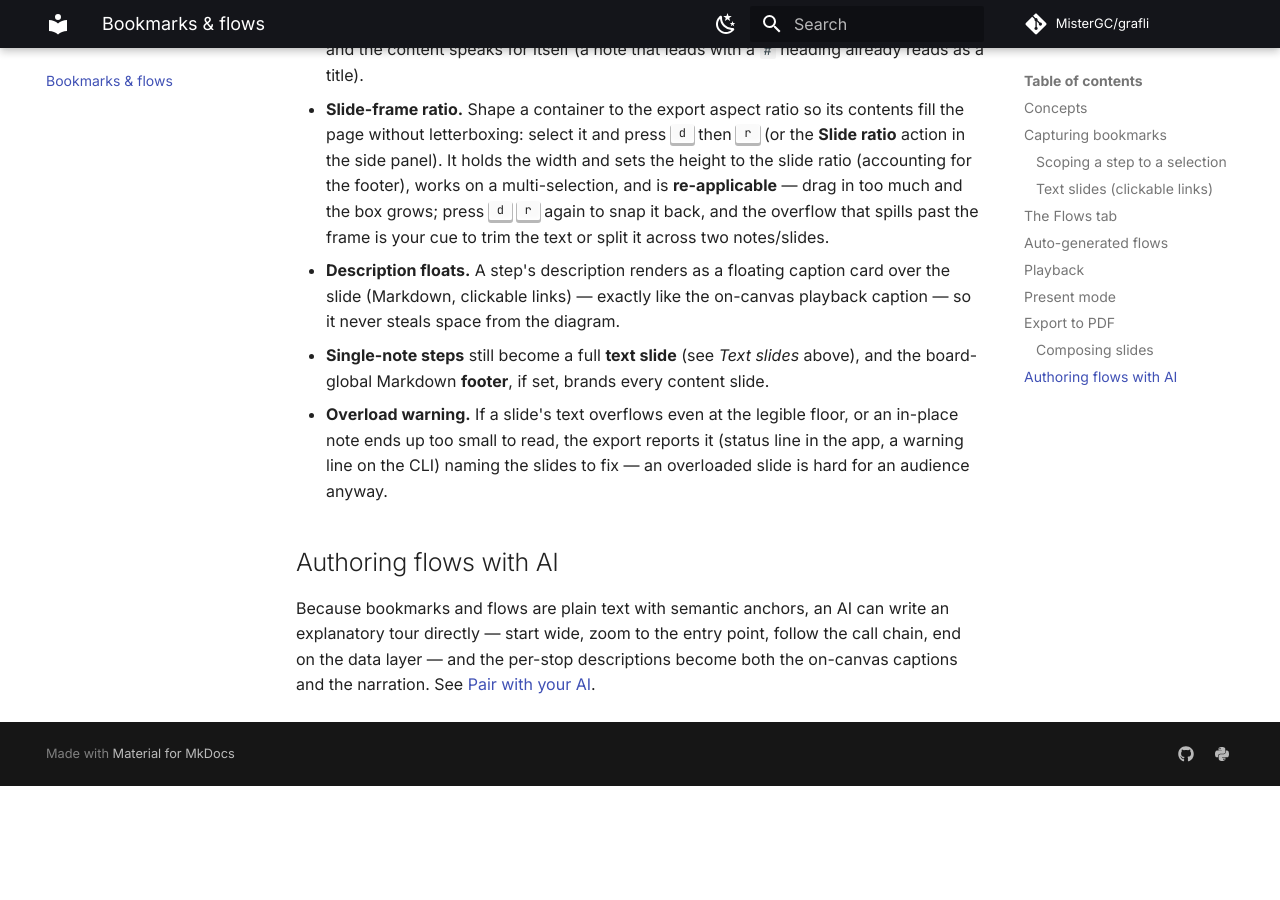
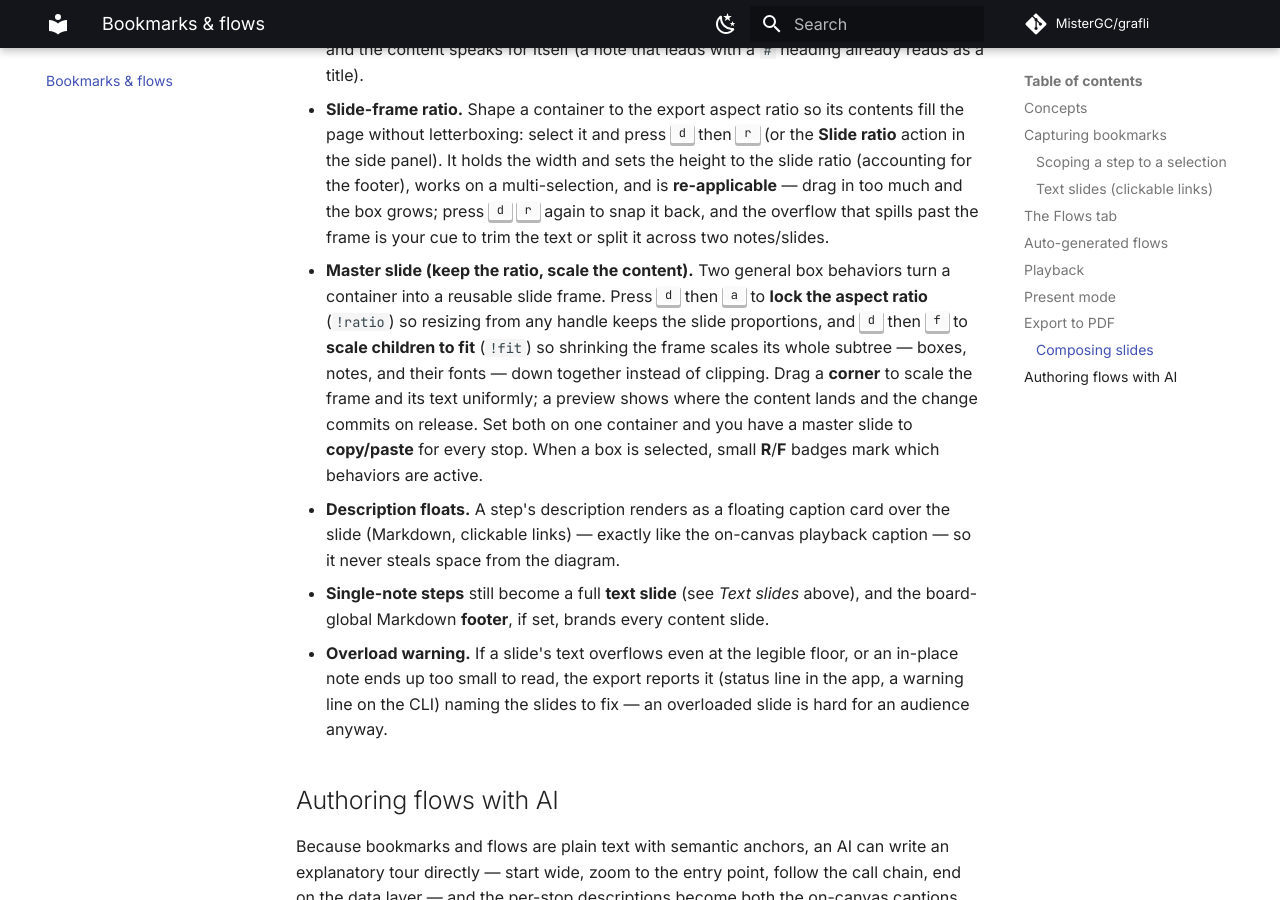
Before and after one commit to MisterGC/grafli, an MkDocs documentation site: the page built from docs/bookmarks-flows.md, in a window 1280 px wide and 900 px high, scrolled down 4359 px. Built offline with MkDocs 1.6.1 and Material for MkDocs 9.7.7, drawn with Linux system fonts in a browser that asks for light colours; comment, search, counter and statistics services are not loaded; before the commit the page ends 5145 px from its top, so only the background shows below that.

Commit message:
Docs: aspect-lock (!ratio), scale-children (!fit), corner-drag scale, master slide

```diff
--- a/docs/bookmarks-flows.md
+++ b/docs/bookmarks-flows.md
@@ -179,6 +179,16 @@ meeting it.
   in too much and the box grows; press <kbd>d</kbd> <kbd>r</kbd> again to snap
   it back, and the overflow that spills past the frame is your cue to trim the
   text or split it across two notes/slides.
+- **Master slide (keep the ratio, scale the content).** Two general box
+  behaviors turn a container into a reusable slide frame. Press <kbd>d</kbd>
+  then <kbd>a</kbd> to **lock the aspect ratio** (`!ratio`) so resizing from any
+  handle keeps the slide proportions, and <kbd>d</kbd> then <kbd>f</kbd> to
+  **scale children to fit** (`!fit`) so shrinking the frame scales its whole
+  subtree — boxes, notes, and their fonts — down together instead of clipping.
+  Drag a **corner** to scale the frame and its text uniformly; a preview shows
+  where the content lands and the change commits on release. Set both on one
+  container and you have a master slide to **copy/paste** for every stop. When a
+  box is selected, small **R**/**F** badges mark which behaviors are active.
 - **Description floats.** A step's description renders as a floating caption card
   over the slide (Markdown, clickable links) — exactly like the on-canvas
   playback caption — so it never steals space from the diagram.
```
Also changed, not shown: docs/format.md (+7 -0 lines), docs/keybindings.md (+4 -0 lines).
